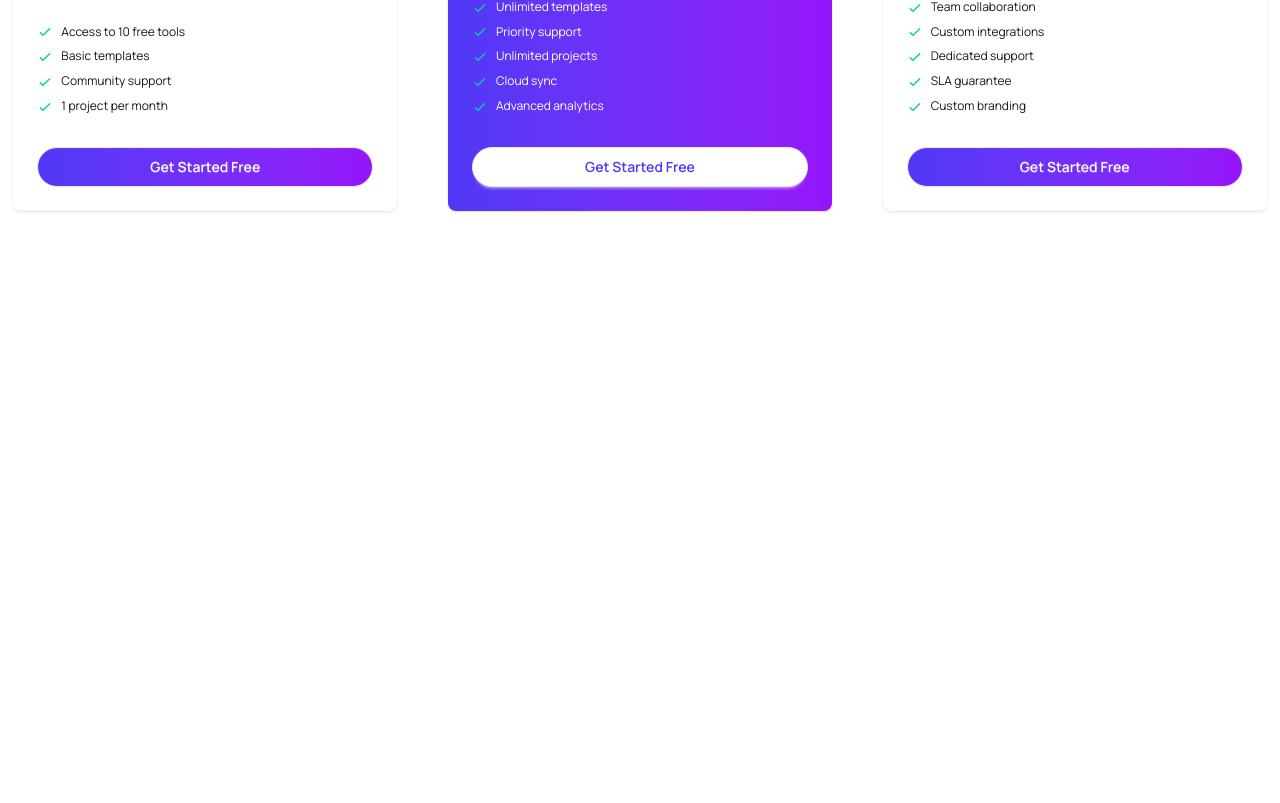
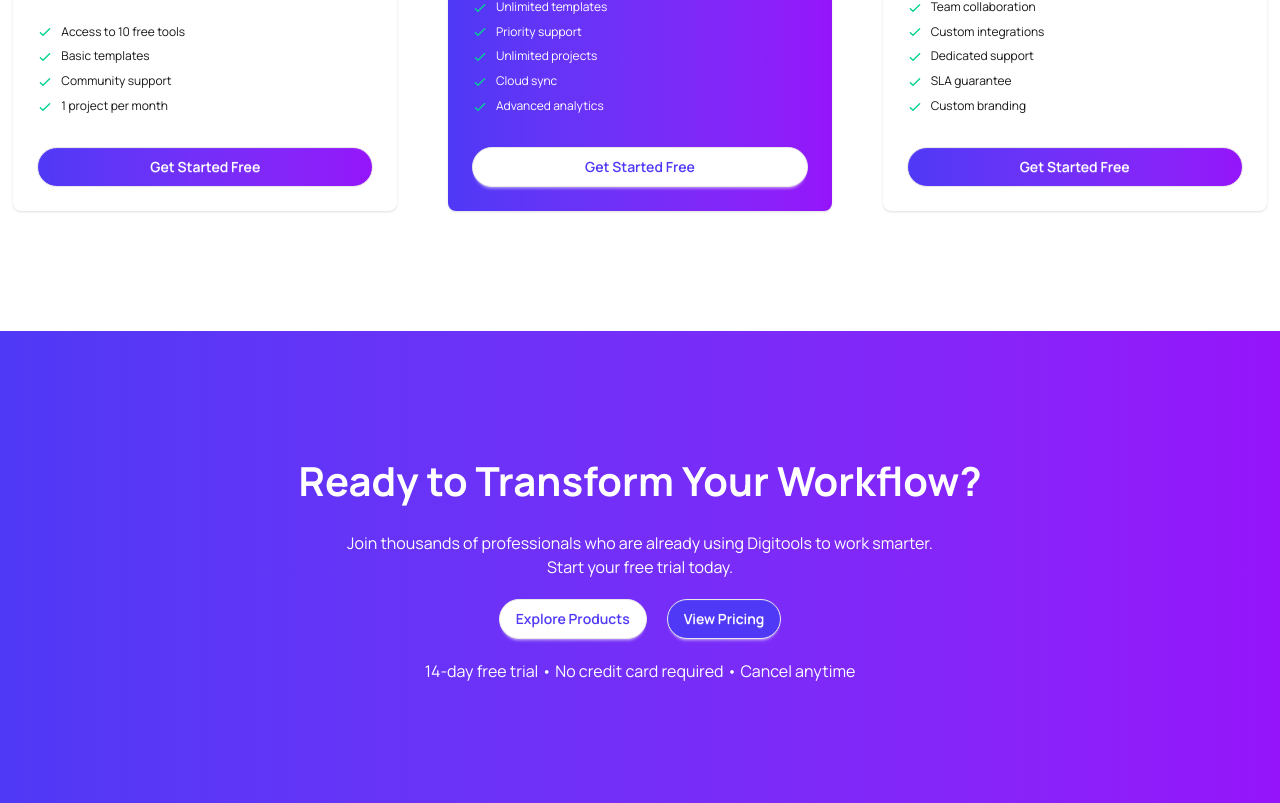
Before and after one commit to saisabray/DigiTools, a React (Vite) app: page / in a window 1280 px wide. Shown: the part 3749-4552 px from the top of the page. Before the commit the page ends 4080 px from the top, so only its background shows below. Built offline with nearby package versions, Linux system fonts and the light colour scheme.

Commit message:
Add workflow component

```diff
--- a/src/App.jsx
+++ b/src/App.jsx
@@ -6,6 +6,7 @@
 import Tools from "./Component/Tools/Tools";
 import GetStart from "./Component/GetStart/GetStart";
 import Pricing from "./Component/Pricing";
+import Workflow from "./Component/Workflow";
 
 const fetchItems = async () => {
   const res = await fetch("/data.json");
@@ -42,7 +43,8 @@
         />
       </Suspense>
       <GetStart />
-      <Pricing/>
+      <Pricing />
+      <Workflow />
     </>
   );
 }
--- /dev/null
+++ b/src/Component/Workflow.jsx
@@ -0,0 +1,31 @@
+import React from "react";
+
+const Workflow = () => {
+  return (
+    <div className=" bg-gradient-to-r  from-[#4F39F6] to-[#9514FA] py-30">
+      <div className=" flex flex-col gap-5 justify-center items-center  container mx-auto text-center">
+        <h2 className="font-bold text-white text-[40px]">
+          Ready to Transform Your Workflow?
+        </h2>
+        <p className="text-base text-white">
+          Join thousands of professionals who are already using Digitools to
+          work smarter. <br />
+          Start your free trial today.
+        </p>
+        <div className="flex gap-5">
+          <button className="btn bg-white text-[#4F39F6] rounded-full">
+            Explore Products
+          </button>
+          <button className="btn  bg-[#4F39F6]  text-white rounded-full">
+            View Pricing
+          </button>
+        </div>
+        <p className="text-base text-white">
+          14-day free trial • No credit card required • Cancel anytime
+        </p>
+      </div>
+    </div>
+  );
+};
+
+export default Workflow;
```
